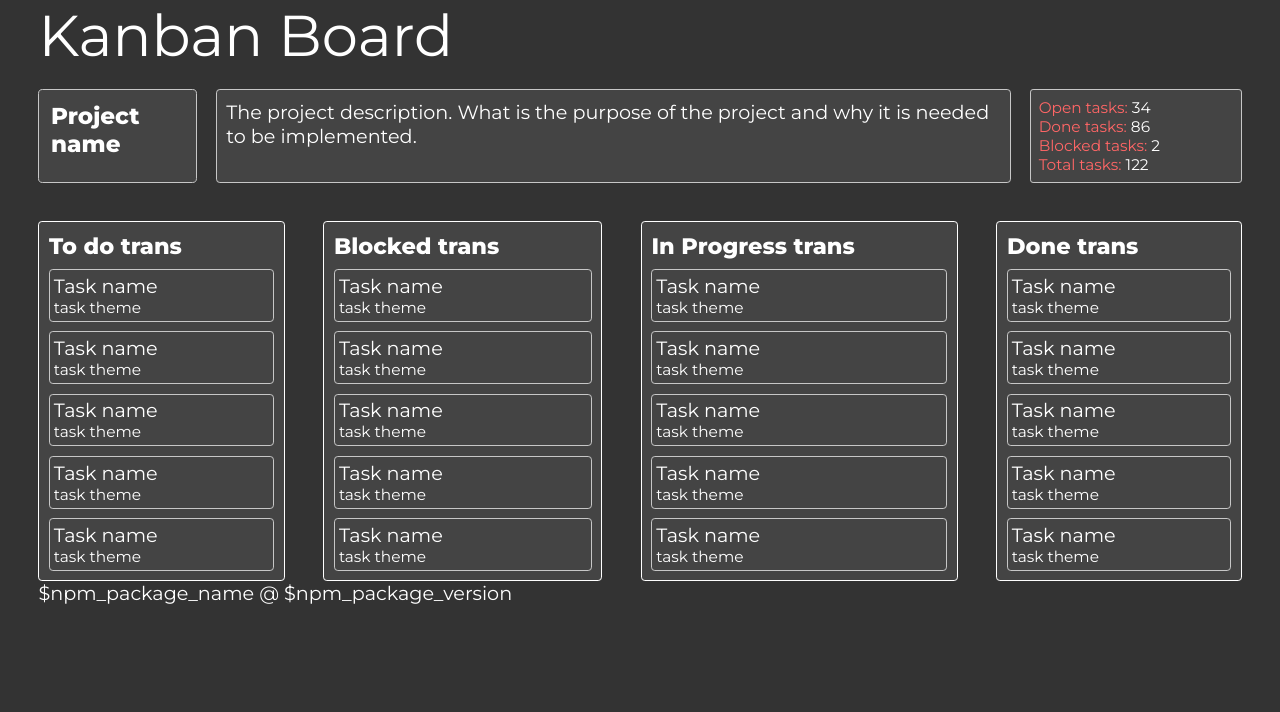
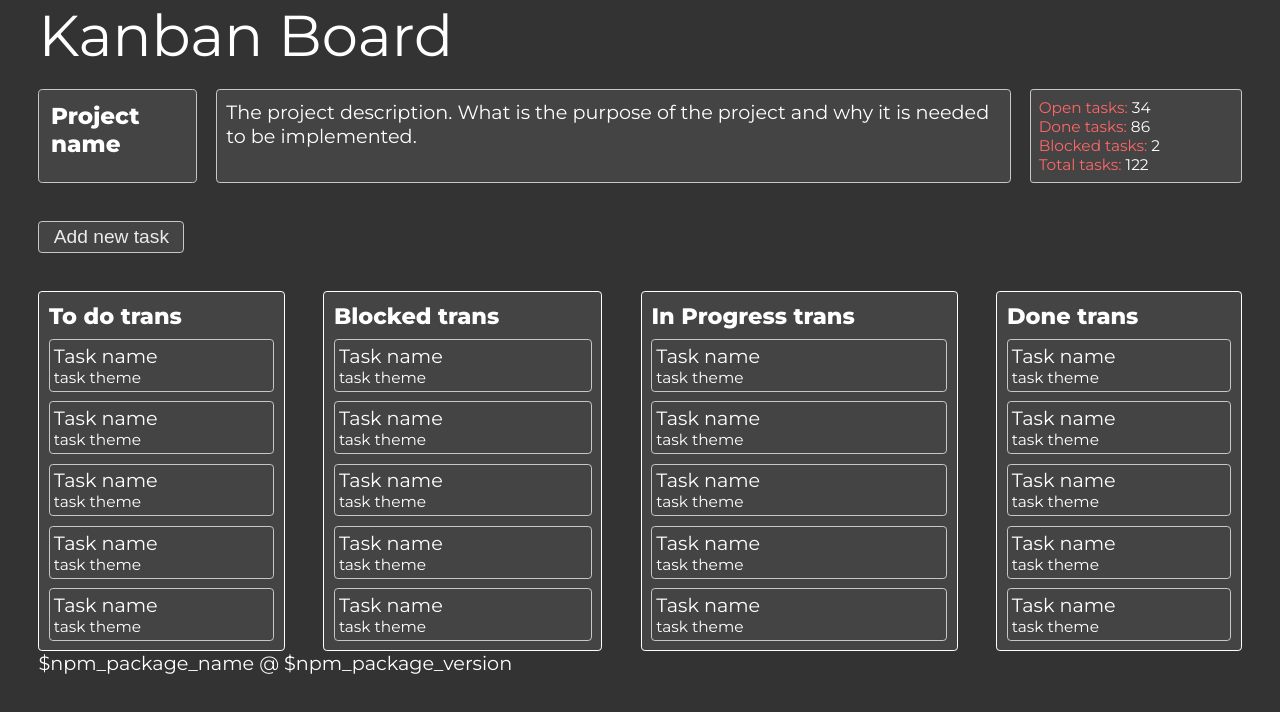
Before and after one commit to alexanderstoev/kanban-board, a React (Create React App) app: page / in a window 1280 px wide. Shown: the top 712 px of the page. Built offline with nearby package versions, Linux system fonts and the light colour scheme.

Commit message:
feature: added the ability to create new tasks

```diff
--- a/package.json
+++ b/package.json
@@ -12,6 +12,7 @@
     "react-dom": "^17.0.2",
     "react-i18next": "^11.14.3",
     "react-scripts": "4.0.3",
+    "uuid": "^8.3.2",
     "web-vitals": "^1.1.2"
   },
   "scripts": {
--- /dev/null
+++ b/src/components/AddTask.js
@@ -0,0 +1,43 @@
+import React, { useState } from "react";
+import { useTranslation } from "react-i18next";
+import { v4 as uuid } from "uuid";
+
+import { STATUS_TODO } from "../common/constants";
+import { addTask } from "../store/tasks";
+import { store } from "../store/store";
+
+export default function AddTask() {
+  const { t } = useTranslation();
+  const [formShown, setFormShown] = useState(false);
+  const [hasError, setHasError] = useState(false);
+  const saveTask = () => {
+    const title = document.getElementsByName("task-name")[0].value;
+    if (!title) {
+      setHasError(true);
+      return;
+    }
+
+    setHasError(false);
+    const status = STATUS_TODO;
+    const id = uuid();
+
+    store.dispatch(addTask({ id, title, status }));
+    setFormShown(false);
+  };
+  return (
+    <div className="add-task">
+      <button onClick={() => setFormShown(!formShown)}>
+        {t(!formShown ? "add task" : "cancel")}
+      </button>
+      {formShown && (
+        <div className="add-task-form">
+          <label>
+            <input type="text" name="task-name" />
+            <button onClick={saveTask}>{t("save task")}</button>
+          </label>
+          {hasError && <span className="error">{t("provide a title")}</span>}
+        </div>
+      )}
+    </div>
+  );
+}
--- a/src/components/Board.js
+++ b/src/components/Board.js
@@ -10,11 +10,13 @@ import {
 } from "../common/constants";
 
 import "./Board.css";
+import AddTask from "./AddTask";
 
 export default function Board() {
   return (
     <div className="project-board">
       <ProjectHeader />
+      <AddTask />
       <div className="board">
         <Column type={STATUS_TODO} />
         <Column type={STATUS_BLOCKED} />
--- a/src/index.css
+++ b/src/index.css
@@ -24,3 +24,25 @@ body {
 #root {
   min-height: 100%;
 }
+
+button,
+input {
+  padding: 0.2em 0.75em;
+  font-size: 1em;
+}
+button {
+  color: var(--button-color);
+  border-color: var(--button-border-color);
+  border-radius: var(--button-border-radius);
+  border-width: var(--button-border-width);
+  border-style: var(--button-border-style);
+  background: var(--button-background);
+}
+input {
+  color: var(--input-color);
+  border-color: var(--input-border-color);
+  border-radius: var(--input-border-radius);
+  border-width: var(--input-border-width);
+  border-style: var(--input-border-style);
+  background: var(--input-background);
+}
--- a/src/store/store.js
+++ b/src/store/store.js
@@ -11,16 +11,13 @@ const loadState = () => {
   return JSON.parse(serializedState);
 };
 
-// export actions
-export const { addTask, seTaskStatus } = tasksSlice.actions;
-
 // export store
 export const store = configureStore({
-    reducer: tasksSlice.reducer,
-    preloadedState: loadState(),
+  reducer: tasksSlice.reducer,
+  preloadedState: loadState(),
 });
 
 // persist the store in the local storage
 store.subscribe(() => {
-    localStorage.setItem(LOCAL_STORAGE, JSON.stringify(store.getState()));
+  localStorage.setItem(LOCAL_STORAGE, JSON.stringify(store.getState()));
 });
--- a/src/store/tasks.js
+++ b/src/store/tasks.js
@@ -5,10 +5,15 @@ export const tasksSlice = createSlice({
   initialState: { tasks: [] },
   reducers: {
     addTask: (state, action) => {
-      state.tasks.push("new task");
-    },
-    seTaskStatus: (state, action) => {
-      state.tasks[0].satus = "done";
+      // check if we have the tasks array created.
+      // for some reason the initial state is undefined
+      if (!state.tasks) {
+        state.tasks = [];
+      }
+      state.tasks.push(action.payload);
     },
   },
 });
+
+// export actions
+export const { addTask, setTaskStatus } = tasksSlice.actions;
--- a/src/theme.css
+++ b/src/theme.css
@@ -12,6 +12,23 @@
   /* border radius */
   --border-radius: 0.2em;
   --border-radius-colum: 1em;
+
+  /*
+* Global elements
+*/
+  --button-color: rgb(235, 235, 235);
+  --button-border-color: rgb(199, 199, 199);
+  --button-border-radius: var(--border-radius);
+  --button-border-width: 1px;
+  --button-border-style: solid;
+  --button-background: rgb(68, 68, 68);
+
+  --input-color: rgb(58, 58, 58);
+  --input-border-color: rgb(58, 58, 58);
+  --input-border-radius: var(--border-radius);
+  --input-border-width: 1px;
+  --input-border-style: solid;
+  --input-background: rgb(241, 241, 241);
 
   /*
   * ELEMENTS
--- a/src/translations/en.js
+++ b/src/translations/en.js
@@ -11,6 +11,10 @@ translation[STATUS_DONE] = "Done trans";
 translation[STATUS_IN_PROGRESS] = "In Progress trans";
 translation[STATUS_BLOCKED] = "Blocked trans";
 
+translation["add task"] = "Add new task";
+translation["save task"] = "Save task";
+translation["cancel"] = "Cancel";
+
 export const en = {
   translation,
 };
```
Also changed, not shown: 1 other file (tests, documents, lock files or other folders).
